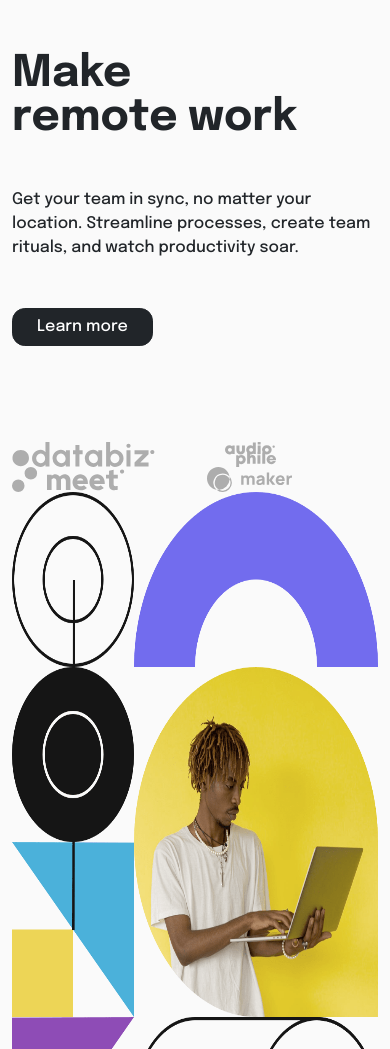
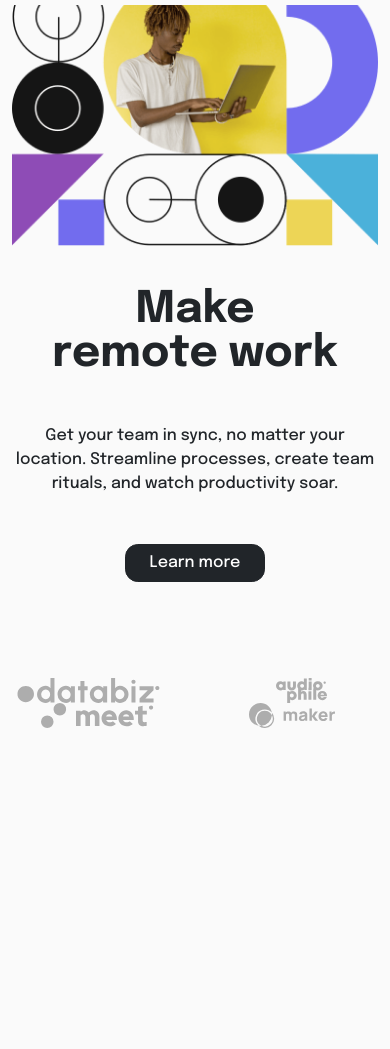
Before and after one commit to AUNG-MIN-OO/Special_web_design_recall, a website: page intro-section-with-dropdown-navigation-main/index.html in a window 390 px wide. Shown: the part 51-1100 px from the top of the page. After the commit the page ends 844 px from the top, so only its background shows below. Drawn offline with nearby package versions, Linux system fonts and the light colour scheme.

Commit message:
update done

```diff
--- a/intro-section-with-dropdown-navigation-main/index.html
+++ b/intro-section-with-dropdown-navigation-main/index.html
@@ -10,7 +10,7 @@
     <link rel="stylesheet" href="css/app.css">
 </head>
 <body class="bg-primary">
-    <nav class="navbar navbar-expand-lg bg-primary">
+    <nav class="navbar navbar-expand-lg bg-primary position-fixed w-100">
         <div class="container">
             <a class="navbar-brand py-0 mt-1" href="#">
                 <img src="intro-section-with-dropdown-navigation-main/images/logo.svg" alt="">
@@ -56,9 +56,13 @@
             </div>
         </div>
     </nav>
-    <div class="container mt-5">
-        <div class="row justify-content-center align-items-end">
+    <div class="container">
+        <div class="row justify-content-center align-items-center min-vh-100">
+            <div class="col-lg-6 col-xl-5 d-lg-none d-block">
+                <img src="intro-section-with-dropdown-navigation-main/images/image-hero-mobile.png" alt="" class="w-100">
+            </div>
             <div class="col-lg-6 col-xl-5">
+                <div class="text-lg-start text-center">
                     <h1 class="display-1 text-dark fw-bold lh-1 mt-0">Make <br> remote work</h1>
                     <p class="my-5">Get your team in sync, no matter your location. Streamline processes,
                         create team rituals, and watch productivity soar.</p>
@@ -78,11 +82,13 @@
                         </div>
                     </div>
                 </div>
+            </div>
             <div class="col-xl-1"></div>
-            <div class="col-lg-6 col-xl-5">
+            <div class="col-lg-6 col-xl-5 d-lg-block d-none">
                 <img src="intro-section-with-dropdown-navigation-main/images/image-hero-desktop.png" alt="" class="w-100" height="700">
             </div>
         </div>
     </div>
 </body>
+<script src="./node_modules/bootstrap/dist/js/bootstrap.bundle.min.js"></script>
 </html>
```
Lines whose indentation alone changed are shown as unchanged.
